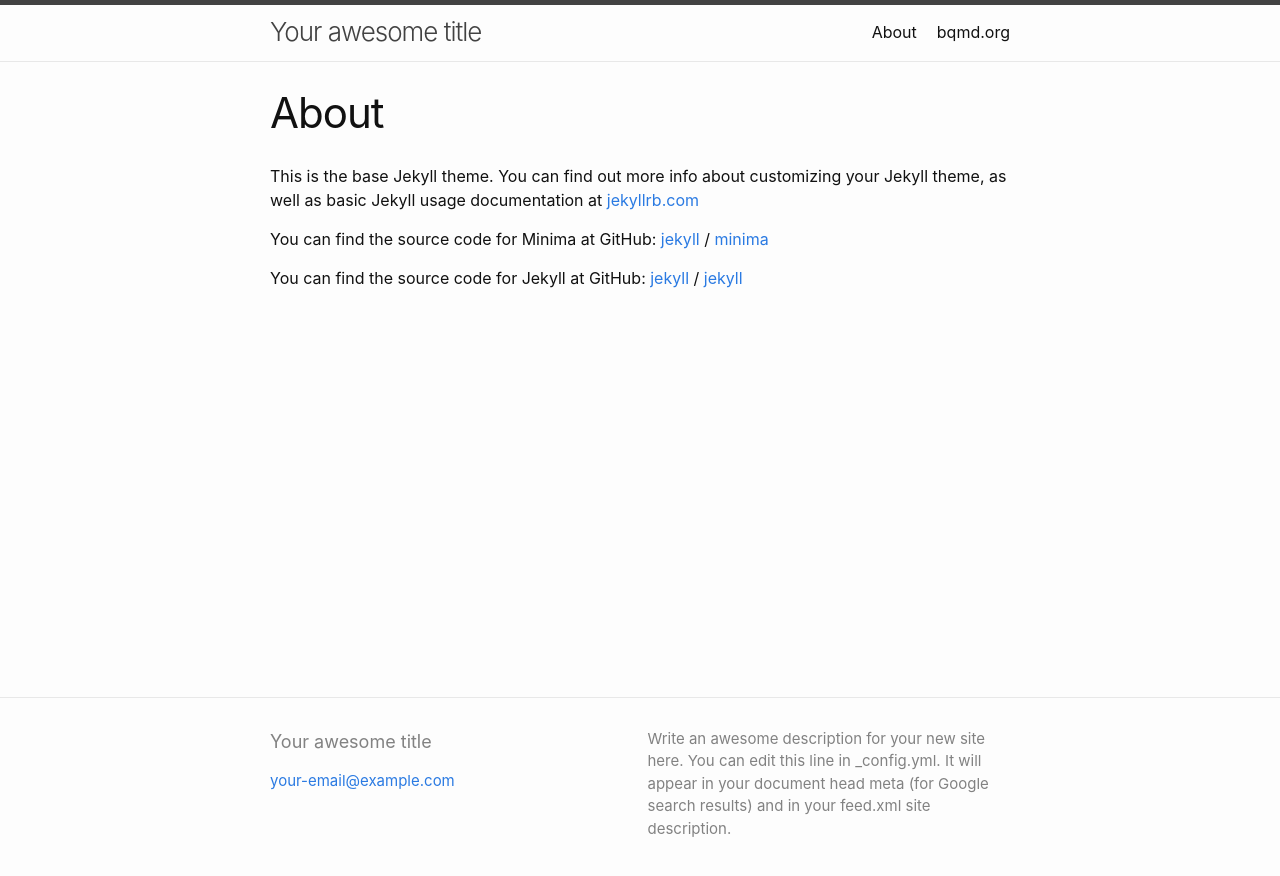
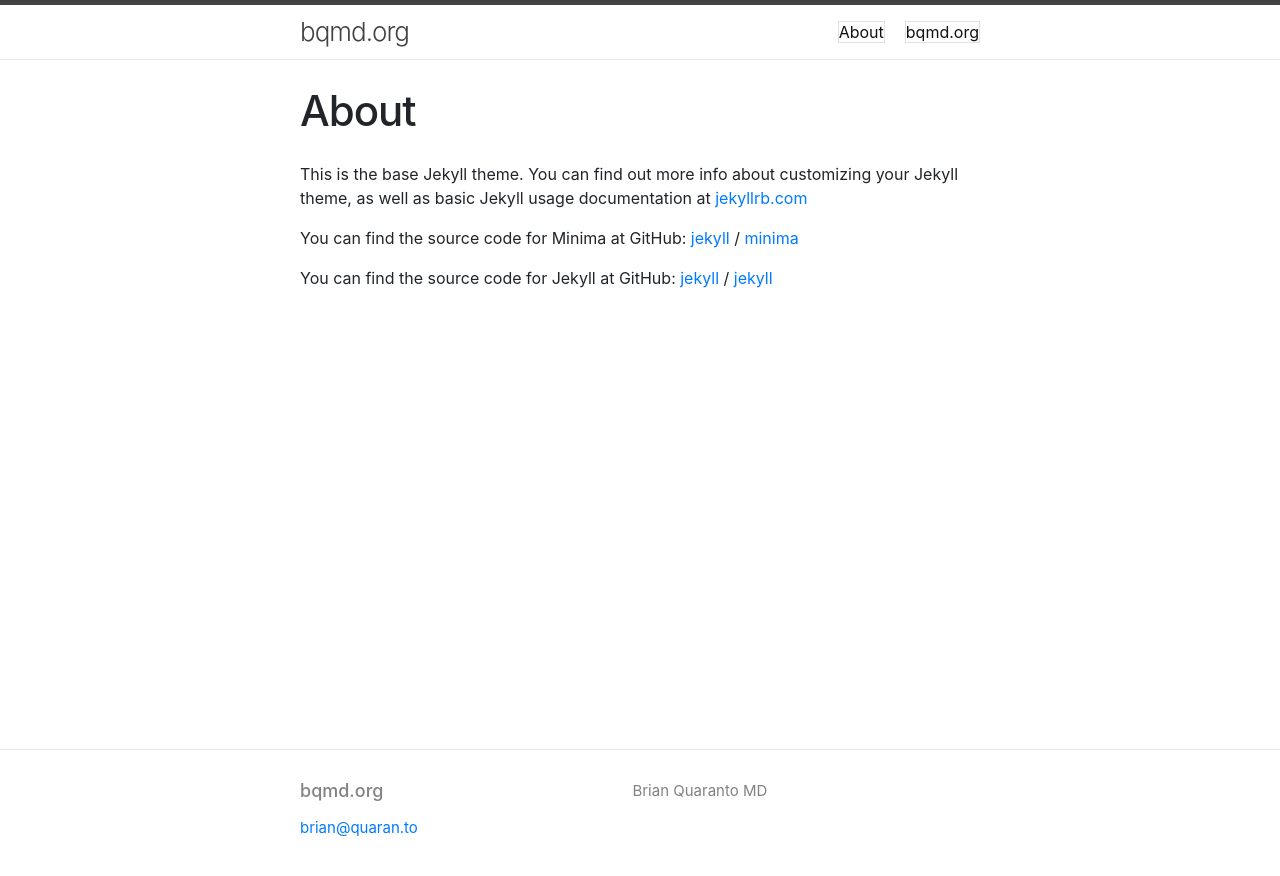
Before and after one commit to bquarant/bquarant.github.com, a Jekyll site: the page built from about.markdown, in a window 1280 px wide. Shown: the top 876 px of the page. Built offline with Jekyll 4.4.1, drawn with Linux system fonts in a browser that asks for light colours; nearby versions of some CDN libraries.

Commit message:
slowly moving things to where they ought be

```diff
--- a/_config.yml
+++ b/_config.yml
@@ -1,33 +1,11 @@
-# Welcome to Jekyll!
-#
-# This config file is meant for settings that affect your whole blog, values
-# which you are expected to set up once and rarely edit after that. If you find
-# yourself editing this file very often, consider using Jekyll's data files
-# feature for the data you need to update frequently.
-#
-# For technical reasons, this file is *NOT* reloaded automatically when you use
-# 'bundle exec jekyll serve'. If you change this file, please restart the server process.
-#
-# If you need help with YAML syntax, here are some quick references for you:
-# https://learn-the-web.algonquindesign.ca/topics/markdown-yaml-cheat-sheet/#yaml
-# https://learnxinyminutes.com/docs/yaml/
-#
-# Site settings
-# These are used to personalize your new site. If you look in the HTML files,
-# you will see them accessed via {{ site.title }}, {{ site.email }}, and so on.
-# You can create any custom variable you would like, and they will be accessible
-# in the templates via {{ site.myvariable }}.
-
-title: Your awesome title
-email: your-email@example.com
+title: bqmd.org
+email: brian@quaran.to
 description: >- # this means to ignore newlines until "baseurl:"
-  Write an awesome description for your new site here. You can edit this
-  line in _config.yml. It will appear in your document head meta (for
-  Google search results) and in your feed.xml site description.
+  Brian Quaranto MD
 baseurl: "" # the subpath of your site, e.g. /blog
-url: "" # the base hostname & protocol for your site, e.g. http://example.com
-twitter_username: jekyllrb
-github_username:  jekyll
+url: "http://bqmd.org" # the base hostname & protocol for your site, e.g. http://example.com
+twitter_username: bquarant
+github_username:  bquarant
 
 # Build settings
 plugins:
--- a/_includes/google-analytics.html
+++ b/_includes/google-analytics.html
@@ -1,9 +1,7 @@
-<script async src="https://www.googletagmanager.com/gtag/js?id={{ site.google_analytics }}"></script>
+<script async src="https://www.googletagmanager.com/gtag/js?id=UA-148998581-1"></script>
 <script>
-  window['ga-disable-{{ site.google_analytics }}'] = window.doNotTrack === "1" || navigator.doNotTrack === "1" || navigator.doNotTrack === "yes" || navigator.msDoNotTrack === "1";
   window.dataLayer = window.dataLayer || [];
   function gtag(){dataLayer.push(arguments);}
   gtag('js', new Date());
-
-  gtag('config', '{{ site.google_analytics }}');
+  gtag('config', 'UA-148998581-1');
 </script>
--- a/_includes/head.html
+++ b/_includes/head.html
@@ -1,11 +1,21 @@
 <head>
   <meta charset="utf-8">
   <meta http-equiv="X-UA-Compatible" content="IE=edge">
-  <meta name="viewport" content="width=device-width, initial-scale=1">
-  {%- seo -%}
+  <meta name="viewport" content="width=device-width, initial-scale=1, shrink-to-fit=no">
+
   <link rel="stylesheet" href="{{ "/assets/css/style.css" | relative_url }}">
   {%- feed_meta -%}
-  {%- if jekyll.environment == 'production' and site.google_analytics -%}
-    {%- include google-analytics.html -%}
-  {%- endif -%}
+
+  {%- include google-analytics.html -%}
+
+  <!-- Bootstrap links -->
+  <!-- OPTIMIZE: make available locally? do we need all of these? load them at the end?-->
+  <link rel="stylesheet" href="https://stackpath.bootstrapcdn.com/bootstrap/4.4.1/css/bootstrap.min.css" integrity="sha384-Vkoo8x4CGsO3+Hhxv8T/Q5PaXtkKtu6ug5TOeNV6gBiFeWPGFN9MuhOf23Q9Ifjh" crossorigin="anonymous">
+  <script src="https://code.jquery.com/jquery-3.4.1.slim.min.js" integrity="sha384-J6qa4849blE2+poT4WnyKhv5vZF5SrPo0iEjwBvKU7imGFAV0wwj1yYfoRSJoZ+n" crossorigin="anonymous"></script>
+  <script src="https://cdn.jsdelivr.net/npm/popper.js@1.16.0/dist/umd/popper.min.js" integrity="sha384-Q6E9RHvbIyZFJoft+2mJbHaEWldlvI9IOYy5n3zV9zzTtmI3UksdQRVvoxMfooAo" crossorigin="anonymous"></script>
+  <script src="https://stackpath.bootstrapcdn.com/bootstrap/4.4.1/js/bootstrap.min.js" integrity="sha384-wfSDF2E50Y2D1uUdj0O3uMBJnjuUD4Ih7YwaYd1iqfktj0Uod8GCExl3Og8ifwB6" crossorigin="anonymous"></script>
+
+  <!-- Other CSS Resources-->
+  <script src="https://kit.fontawesome.com/9604399717.js" crossorigin="anonymous"></script>
+  <link href="assets/css/bqmd.css" rel="stylesheet" media="all">
 </head>
```
Also changed, not shown: _layouts/head.html (+0 -9 lines), _includes/contact.html (renamed from _layouts/contact.html).
